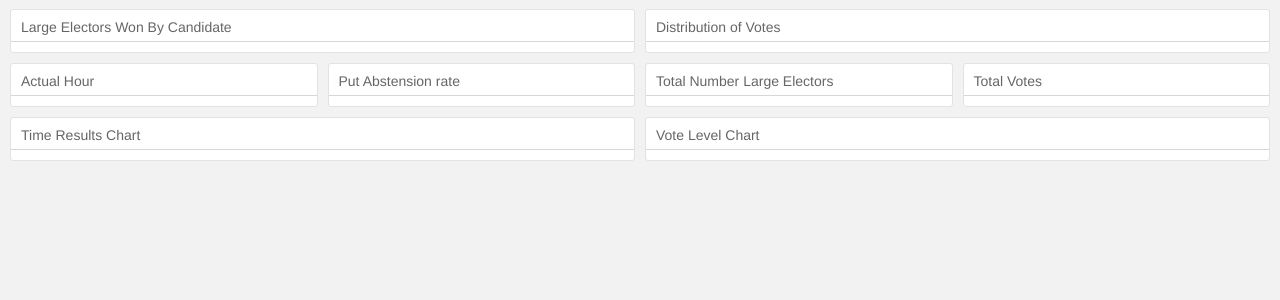
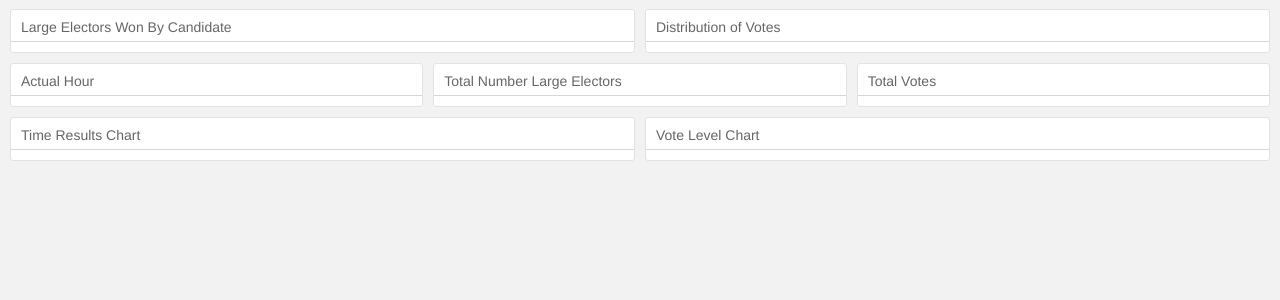
Before and after one commit to ANuttinck/us-elections-telecom, a Flask app: page / in a window 1280 px wide. Shown: the part 51-351 px from the top of the page. Run offline with Flask 2, Linux system fonts and the light colour scheme; data that the repository does not hold is empty; some libraries are stand-ins or nearby versions.

Commit message:
add graphs and index last minute

```diff
--- a/static/js/graphs.js
+++ b/static/js/graphs.js
@@ -3,7 +3,6 @@ setInterval(function () {
         .defer(d3.json, "/election/votes")
         .defer(d3.json, "static/geojson/us-states.json")
         .defer(d3.json, "static/geojson/largeElectors.json")
-        .defer(d3.json, "static/geojson/abstentionRate.json")
         .await(makeGraphs/*dc.redrawAll()*/)
 }, 60000);
 
@@ -11,7 +10,6 @@ queue()
     .defer(d3.json, "/election/votes")
     .defer(d3.json, "static/geojson/us-states.json")
     .defer(d3.json, "static/geojson/largeElectors.json")
-    .defer(d3.json, "static/geojson/abstentionRate.json")
     .await(makeGraphs);
 
 function reduceInitial() {
@@ -40,15 +38,13 @@ function makeGraphs(error, votesJson, statesJson, largeElectors) {
 
     // get the largeElectors
     var largeElectorsByState = largeElectors["features"];
-    //largeElectorsByState.forEach(function(d) {
-    //  d["value"] = +d["value"];
-    //})
+
 
     //Clean projectsJson data
     var electionVotes = votesJson;
 
     // add time to database
-    var parseDate = d3.time.format("%Y-%m-%dT%H:%M").parse;
+    var parseDate = d3.time.format("%Y-%m-%d-%H-%M").parse;
     electionVotes.forEach(function (d) {
       d["time"] = parseDate(d["time"]);
       //d["nb_votes_total"] = +d["nb_votes_total"];
@@ -70,12 +66,10 @@ function makeGraphs(error, votesJson, statesJson, largeElectors) {
     };
 
 
-
     //Create a Crossfilter instance
     var ndx = crossfilter(electionVotes);
 
     //Define Dimensions
-    //var voteDim = ndx.dimension(function(d) { return d["nb_votes"]; });
     var stateDim = ndx.dimension(function (d) {
         return d["state"];
     });
@@ -119,7 +113,7 @@ function makeGraphs(error, votesJson, statesJson, largeElectors) {
         return d["largeElectorsWon"];
     });
 
-    var curTimeDate = d3.time.format("%H:%M");
+    var curTimeDate = d3.time.format("%H-%M");
     var latestTimeDate = curTimeDate(d3.max(electionVotes, function(d){ return d.time;}));
     $("i").html(latestTimeDate);
     //var candidate = totalVotesByState["vote"];
@@ -160,7 +154,7 @@ function makeGraphs(error, votesJson, statesJson, largeElectors) {
 
 ////// TIME CHART /////
 // Number of votes per candidate among time
-var TrumpVotesByMinute = dateDim.group().reduce(
+/*var TrumpVotesByMinute = dateDim.group().reduce(
 
   function(p, v) {
 
@@ -171,15 +165,11 @@ var TrumpVotesByMinute = dateDim.group().reduce(
   },
 
   function(p, v) {
-    /*if (v["vote"]=="Clinton") {
-      p =- v["nb_votes"];
-    }*/
     return p;
   },
 
 function() {
   return 0
-      //date: parseDate("2016-11-08T20:00"),
     ;
 });
 
@@ -192,24 +182,19 @@ var ClintonVotesByMinute = dateDim.group().reduce(
       }
       return p;
     },
-    //function(p, v) {
-      //return p;
-    //},
+
     function(p, v) {
-      /*if (v["vote"]=="Trump") {
-        p =- v["nb_votes"];
-      }*/
+
       return p;
     },
 
   function() {
     return 0
-        //value: 0
-        //date: parseDate("2016-11-08T20:00"),
       ;
-    });
+    });*/
 
-console.log(TrumpVotesByMinute);
+
+
 // Compute an Array with state as key and winner as value
 /*var TrumpByM = [];
 var ClintonByM = [];
@@ -312,6 +297,7 @@ for (i = 1; i < TrumpVotesByMinute.all().length; i++) {
         .elasticY(true)
         .brushOn(false)
         .margins({top: 20, right: 40, bottom: 50, left: 70})
+        .colors(["#026b9c", "#d60405"])
         .legend(dc.legend().x(150).y(10).itemHeight(13).gap(5));
 
 
--- a/templates/index.html
+++ b/templates/index.html
@@ -74,7 +74,7 @@
 
 
       <!-- Metric 1 -->
-      <div class="col-sm-3">
+      <div class="col-sm-4">
         <div class="chart-wrapper">
           <div class="chart-title">
             Actual Hour
@@ -87,7 +87,7 @@
       </div>
       <!-- Metric 1 -->
 
-      <!-- Metric 2 -->
+      <!-- Metric 2
       <div class="col-sm-3">
         <div class="chart-wrapper">
           <div class="chart-title">
@@ -98,11 +98,11 @@
           </div>
         </div>
       </div>
-      <!-- Metric 2 -->
+      Metric 2 -->
 
 
       <!-- Metric 3 -->
-      <div class="col-sm-3">
+      <div class="col-sm-4">
         <div class="chart-wrapper">
           <div class="chart-title">
             Total Number Large Electors
@@ -115,7 +115,7 @@
       <!-- Metric 3 -->
 
       <!-- Metric 4 -->
-      <div class="col-sm-3">
+      <div class="col-sm-4">
         <div class="chart-wrapper">
           <div class="chart-title">
             Total Votes
```
